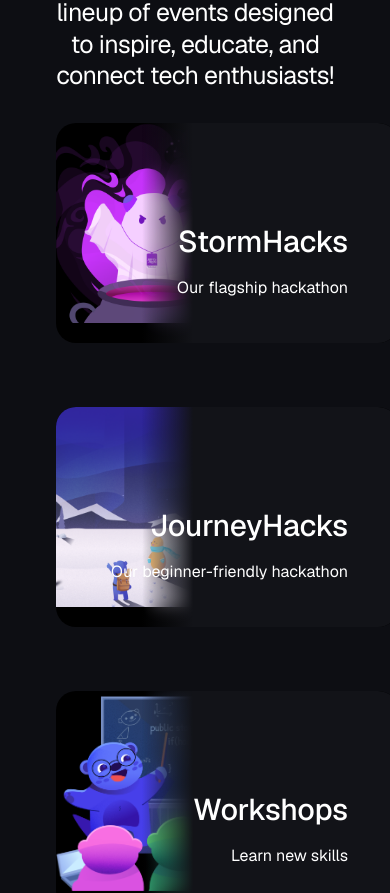
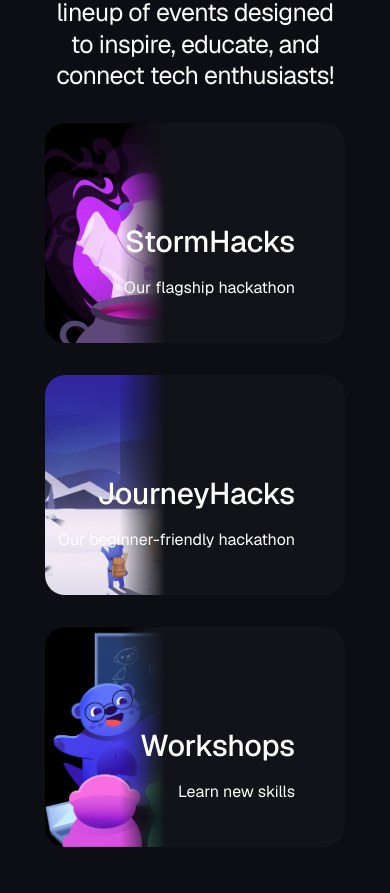
Before and after one commit to sfusurge/surge_website, a Next.js app: page / in a window 390 px wide. Shown: the part 1700-2593 px from the top of the page. Built offline with nearby package versions, Linux system fonts and the light colour scheme.

Commit message:
clean up

```diff
--- a/src/app/sections/home/Events/index.tsx
+++ b/src/app/sections/home/Events/index.tsx
@@ -46,63 +46,20 @@ const EventSection = () => {
   return (
 
     <div style={{
-      width:"100%",
+      width:"calc(100% - 4rem)",
       display:"flex",
       justifyContent:"center",
+      flexFlow:"wrap",
       alignItems:"center",
-      flexFlow:"wrap",
-      gap:"4rem",
-      margin:"2rem"
+      margin:"2rem",
+      gap:"32px"
     }}>
       {events.map((item)=><HomeCard key={item.title} {...item}/>)}
-      {/* <HomeCard
-        title="StormHacks"
-        description="Our flagship hackathon"
-        src={StormHacksImage}
-        className="bg-[#2d1367]"
-        url="https://stormhacks.com/"
-      />
-      <HomeCard
-        title="JourneyHacks"
-        description="Our beginner-friendly hackathon"
-        src={JourneyHacksImage}
-        className="bg-[#32269F]"
-        url="https://journeyhacks2024.devpost.com/"
-      />
-      <HomeCard
-        title="Workshops"
-        description="Learn new skills"
-        src={WorkshopsImage}
-        className="bg-[#1E293B]"
-        url="/events"
-      /> */}
     </div>
 
   );
 };
 
-const SurgeEvent = ({ heading, subheading, image, description } : {heading:string, subheading:string, image:string, description:string}) => {
-  return (
-
-    <div
-      className="bg-surface flex flex-row lg:flex-col items-center
-                flex-[1_0_0]
-                pb-0 gap-8
-                rounded-custom-radius w-full hover:scale-105 transition-transform"
-    >
-      <section className="gap-custom-gap w-1/2 lg:w-full px-10 pt-10">
-        <h2 className="title-2 emphasized mb-2">{heading}</h2>
-        <h2 className="paragraph-lg text-text-primary">{subheading}</h2>
-      </section>
-      <Image
-        alt={description}
-        src={image}
-        className="w-1/2 lg:w-full aspect-square object-top object-cover rounded-bl-custom-radius rounded-br-custom-radius"
-      />
-    </div>
-
-  );
-};
 
 const InfoSection = () => {
   return (
--- a/src/components/HomeCard/HomeCard.module.css
+++ b/src/components/HomeCard/HomeCard.module.css
@@ -12,7 +12,7 @@
 
 /* 3 letter month abbrev */
 .month {
-    background-color: #364FB8;
+    background-color: #364fb8;
     height: 20px;
 
     font-weight: 600;
@@ -24,7 +24,7 @@
 
 /* Date in the calender */
 .day {
-    background-color: #292A2F;
+    background-color: #292a2f;
 
     font-weight: 500;
     font-size: 24px;
@@ -57,8 +57,27 @@
 
     /* https://non-boring-gradients.netlify.app/ */
     /* Non-linear gradient for a more intense bottom gradient and blur*/
-    --background: linear-gradient(180deg, rgb(0% 0% 0% / 0) 0%, rgb(1.606% 1.695% 2.141% / 0.2275238037109375) 6.25%, rgb(2.921% 3.083% 3.895% / 0.413818359375) 12.5%, rgb(3.983% 4.204% 5.31% / 0.5641937255859375) 18.75%, rgb(4.825% 5.093% 6.434% / 0.68359375) 25%, rgb(5.482% 5.786% 7.309% / 0.7765960693359375) 31.25%, rgb(5.982% 6.314% 7.976% / 0.847412109375) 37.5%, rgb(6.352% 6.705% 8.47% / 0.8998870849609375) 43.75%, rgb(6.618% 6.985% 8.824% / 0.9375) 50%, rgb(6.8% 7.178% 9.067% / 0.9633636474609375) 56.25%, rgb(6.919% 7.304% 9.226% / 0.980224609375) 62.5%, rgb(6.992% 7.38% 9.322% / 0.9904632568359375) 68.75%, rgb(7.031% 7.422% 9.375% / 0.99609375) 75%, rgb(7.05% 7.442% 9.4% / 0.9987640380859375) 81.25%, rgb(7.057% 7.449% 9.409% / 0.999755859375) 87.5%, rgb(7.059% 7.451% 9.412% / 0.9999847412109375) 93.75%, rgb(7.059% 7.451% 9.412%) 100% );
-    --background-left: linear-gradient(90deg,  #12131800, #121318ff 20%);
+    --background: linear-gradient(
+        180deg,
+        rgb(0% 0% 0% / 0) 0%,
+        rgb(1.606% 1.695% 2.141% / 0.2275238037109375) 6.25%,
+        rgb(2.921% 3.083% 3.895% / 0.413818359375) 12.5%,
+        rgb(3.983% 4.204% 5.31% / 0.5641937255859375) 18.75%,
+        rgb(4.825% 5.093% 6.434% / 0.68359375) 25%,
+        rgb(5.482% 5.786% 7.309% / 0.7765960693359375) 31.25%,
+        rgb(5.982% 6.314% 7.976% / 0.847412109375) 37.5%,
+        rgb(6.352% 6.705% 8.47% / 0.8998870849609375) 43.75%,
+        rgb(6.618% 6.985% 8.824% / 0.9375) 50%,
+        rgb(6.8% 7.178% 9.067% / 0.9633636474609375) 56.25%,
+        rgb(6.919% 7.304% 9.226% / 0.980224609375) 62.5%,
+        rgb(6.992% 7.38% 9.322% / 0.9904632568359375) 68.75%,
+        rgb(7.031% 7.422% 9.375% / 0.99609375) 75%,
+        rgb(7.05% 7.442% 9.4% / 0.9987640380859375) 81.25%,
+        rgb(7.057% 7.449% 9.409% / 0.999755859375) 87.5%,
+        rgb(7.059% 7.451% 9.412% / 0.9999847412109375) 93.75%,
+        rgb(7.059% 7.451% 9.412%) 100%
+    );
+    --background-left: linear-gradient(90deg, #12131800, #121318ff 20%);
 
     will-change: transform;
     transition: transform ease-out 250ms;
@@ -66,14 +85,12 @@
 
 /* hover and click animation */
 /* sub pixel madness */
-.cardContainer:hover, .cardContainer:focus{
+.cardContainer:hover,
+.cardContainer:focus {
     transform: scale(1.02);
-
 }
-.cardContainer:active{
+.cardContainer:active {
     transform: scale(1);
-
-
 }
 
 .background {
@@ -95,13 +112,12 @@
 
     position: absolute;
     left: 0;
-    bottom: 0;
+    top: 0;
 
     z-index: 1;
 
     background: var(--background);
 }
-
 
 .cardContainer::before {
     content: "";
@@ -114,12 +130,10 @@
 
     position: absolute;
 
-
     z-index: 0;
     backdrop-filter: blur(8px);
     mask: var(--background);
 }
-
 
 .title {
     font-weight: 500;
@@ -128,11 +142,7 @@
     letter-spacing: -0.015rem;
 }
 
-
-
-
 @media only screen and (max-width: 1024px) {
-
     .cardContainer {
         height: 220px;
         width: 500px;
@@ -157,13 +167,15 @@
         height: 100%;
         width: 75%;
 
-
         mask: var(--background-left);
     }
-    .description{
+    .description {
         left: auto;
         right: 50px;
         align-items: flex-end;
     }
 
+    .background {
+        height: 100%;
+    }
 }
--- a/src/components/HomeCard/HomeCard.tsx
+++ b/src/components/HomeCard/HomeCard.tsx
@@ -21,22 +21,28 @@ function DateIcon({ date }: { date: Date }) {
     );
 }
 
-export  function HomeCard({ title, description, src, url, date, location }: HomeCardProps) {
+export function HomeCard({ title, description, src, url, date, location }: HomeCardProps) {
     return (
         <a href={url} className={style.cardContainer} title={title}>
             <img src={src} alt="" className={style.background} />
-            <div className={style.description} style={{
-                display:"flex",
-                flexDirection:"column",
-                gap:"12px"
-            }}>
+            <div
+                className={style.description}
+                style={{
+                    display: "flex",
+                    flexDirection: "column",
+                    gap: "12px",
+                }}
+            >
                 <h1 className={style.title}>{title}</h1>
                 {
                     // only show event date and location if both are visible
                     date && location && (
                         <div className="flex flex-row gap-[12px]">
+                            {/* DateIcon is a calendar looking widget */}
                             <DateIcon date={date} />
-                        <div className="flex flex-col gap-[4px]" >
+
+                            <div className="flex flex-col gap-[4px]">
+                                {/* Meeting time */}
                                 <span className={style.info}>
                                     {date.toLocaleDateString("default", {
                                         month: "long",
@@ -51,11 +57,14 @@ export  function HomeCard({ title, description, src, url, date, location }: Home
                                         minute: "2-digit",
                                     })}
                                 </span>
+
+                                {/* Meeting location */}
                                 <span className={style.info}>{location}</span>
                             </div>
                         </div>
                     )
                 }
+                {/* description of the event */}
                 <p>{description}</p>
             </div>
         </a>
```
Lines whose indentation alone changed are shown as unchanged.
